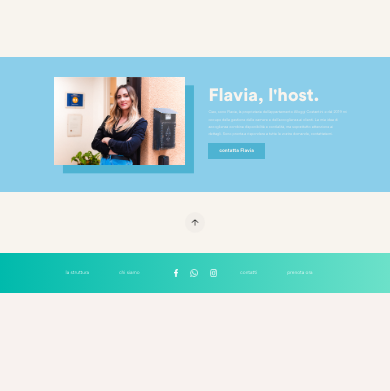
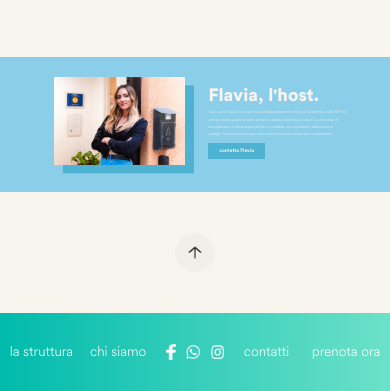
Before and after one commit to Tiziano02/prova, a PHP site: the page made by chi siamo.html in a window 390 px wide. Shown: the part 551-942 px from the top of the page. Before the commit the page ends 844 px from the top, so only its background shows below. Run offline with PHP 8.4, Linux system fonts and the light colour scheme.

Commit message:
responsiveHomeFinish

```diff
--- a/css/generale.css
+++ b/css/generale.css
@@ -37,6 +37,65 @@ button {
 
   .prenota_ora {
     display: none !important;
+  }
+
+  .go_up {
+    height: 31vw !important;
+  }
+
+  #back_up {
+    height: 10.208vw !important;
+  }
+
+  .footer {
+    position: relative !important;
+    height: 20vw !important;
+    width: 100vw !important;
+    display: flex !important;
+    flex-direction: row !important;
+    justify-content: space-around !important;
+    align-items: center !important;
+    text-align: center !important;
+  }
+
+  .footer_center {
+    position: relative !important;
+    left: 0px !important;
+    width: 15vw !important;
+    height: 20vw !important;
+  }
+
+  .footer_left {
+    position: relative !important;
+    left: 0px !important;
+    height: 20vw !important;
+    width: 35vw !important;
+  }
+
+  .footer_right {
+    position: relative !important;
+    right: 0px !important;
+    height: 20vw !important;
+    width: 35vw !important;
+  }
+
+  .footer_text {
+    font-size: 3.5vw !important;
+  }
+
+  .instagram {
+    width: 3.5vw !important;
+    height: 3.5vw !important;
+  }
+
+  .facebook {
+    width: 2.5vw !important;
+    height: 4vw !important;
+  }
+
+  .whatsapp {
+    width: 3.5vw !important;
+    height: 3.5vw !important;
   }
 }
 
```
Also changed, not shown: css/index/home.css (+20 -2 lines), css/index/regolefontHome.css (+22 -0 lines).
